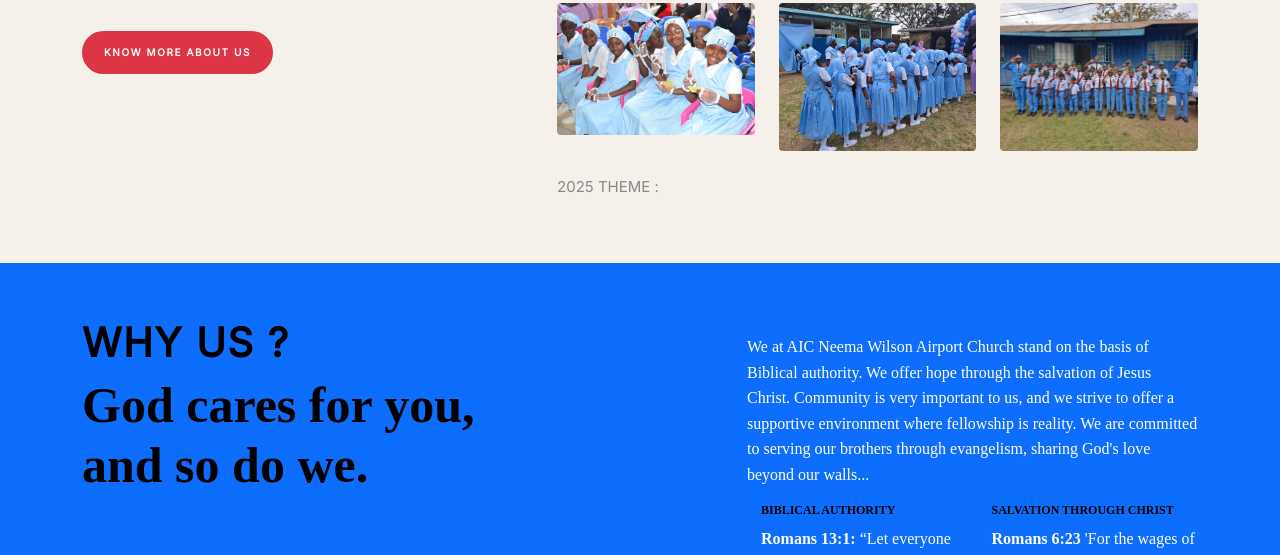
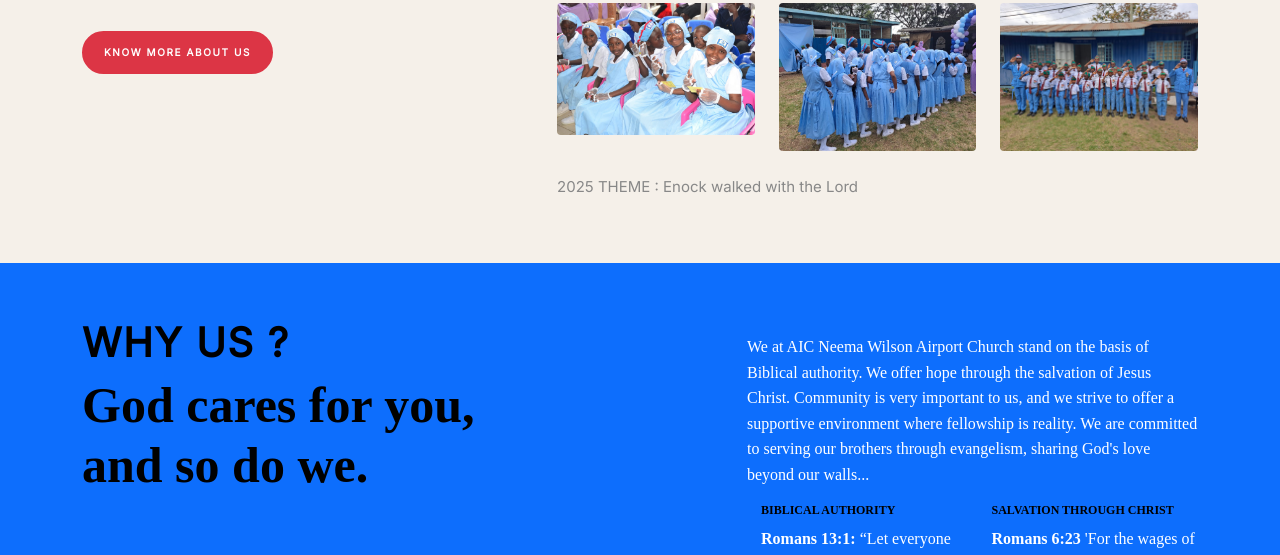
Before and after one commit to Ronny-Kimutai/AIC-NEEMA-WEBSITE, a plain HTML site: page index.html in a window 1280 px wide. Shown: the part 2511-3066 px from the top of the page. Drawn offline with nearby package versions, Linux system fonts and the light colour scheme; files whose address does not match are found by name.

Commit message:
Theme Test

```diff
--- a/index.html
+++ b/index.html
@@ -312,7 +312,7 @@
 						<div class="col-6 col-sm-6 col-md-4 col-lg-4 mb-4">
 							<img src="images/battalion.jpg" style="height: 303; width: 304;" alt="Image" class="img-fluid rounded">
 						</div>
-						<p>2025 THEME : </p>
+						<p>2025 THEME : Enock walked with the Lord</p>
 					</div>
 				</div>
 			</div>
```
